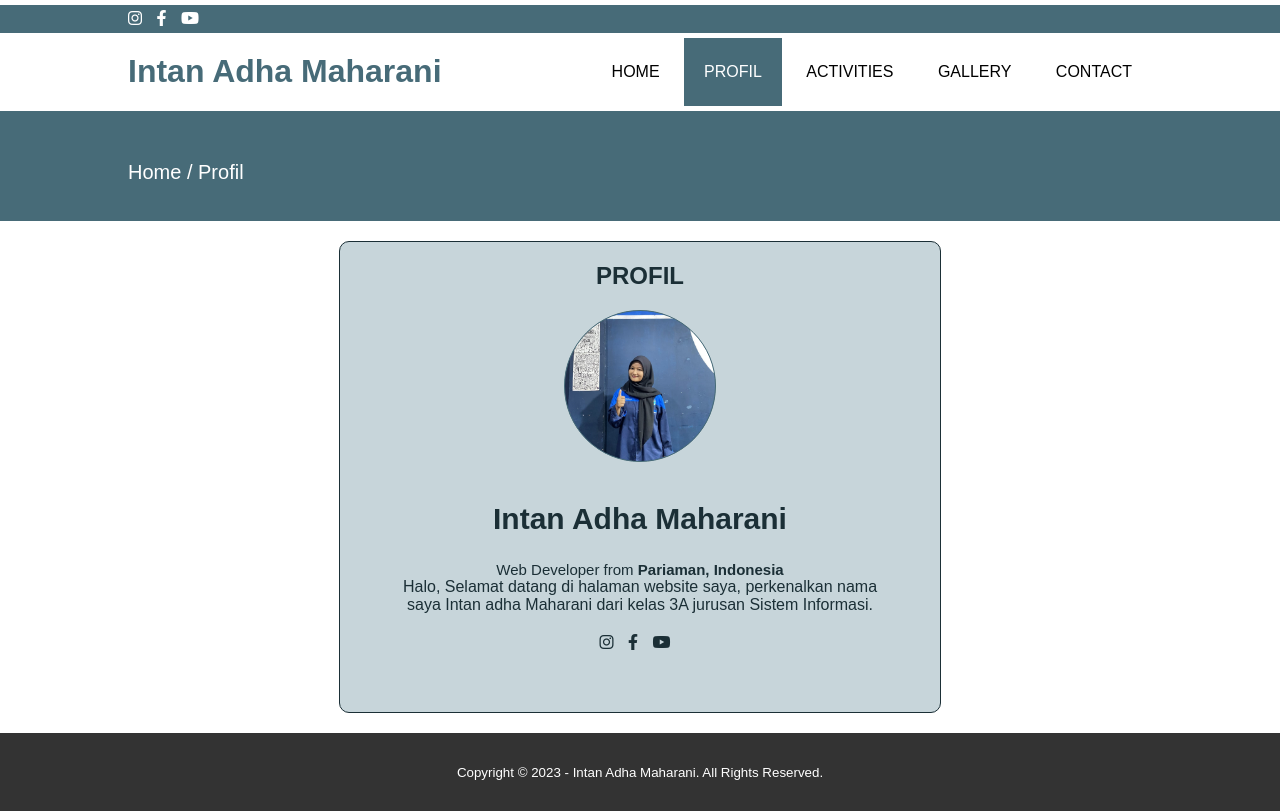
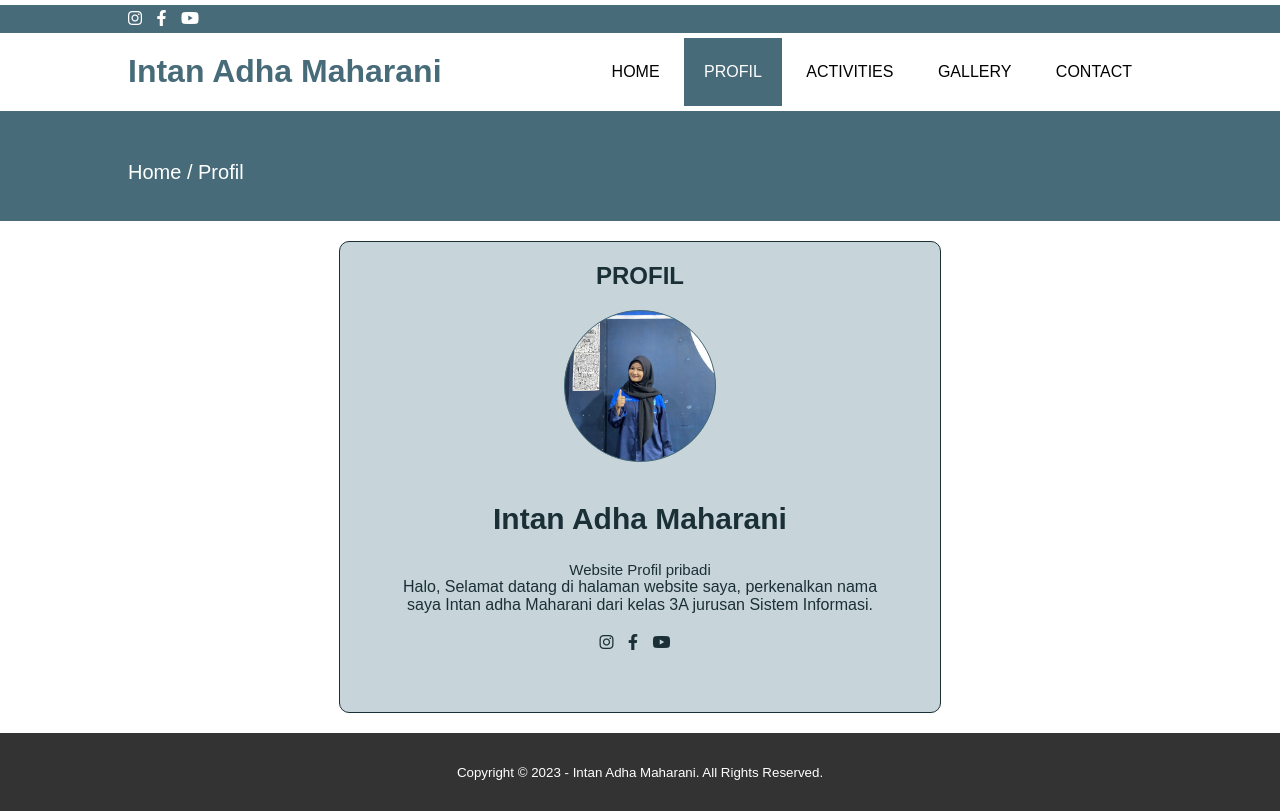
Before and after one commit to IntanAdhaMaharani/intanadhamaharani.github.io, a plain HTML site: page profil.html in a window 1280 px wide. Drawn offline with nearby package versions, Linux system fonts and the light colour scheme.

Commit message:
profil.html

```diff
--- a/profil.html
+++ b/profil.html
@@ -50,7 +50,7 @@
             <h2>PROFIL</h2>
             <div class="img"></div>
             <h3>Intan Adha Maharani</h3>
-            <div class="text">Web Developer from <strong>Pariaman, Indonesia</strong></div>
+            <div class="text">Website Profil pribadi </div>
             <p> Halo, Selamat datang di halaman website saya, perkenalkan nama saya Intan adha Maharani dari kelas 3A jurusan Sistem Informasi.</p>
             <ul>
                 <li><a href="https://instagram.com/intan_adha012?igshid=OGQ5ZDc2ODk2ZA=="><i class="fa-brands fa-instagram"></i></a></li>
```
